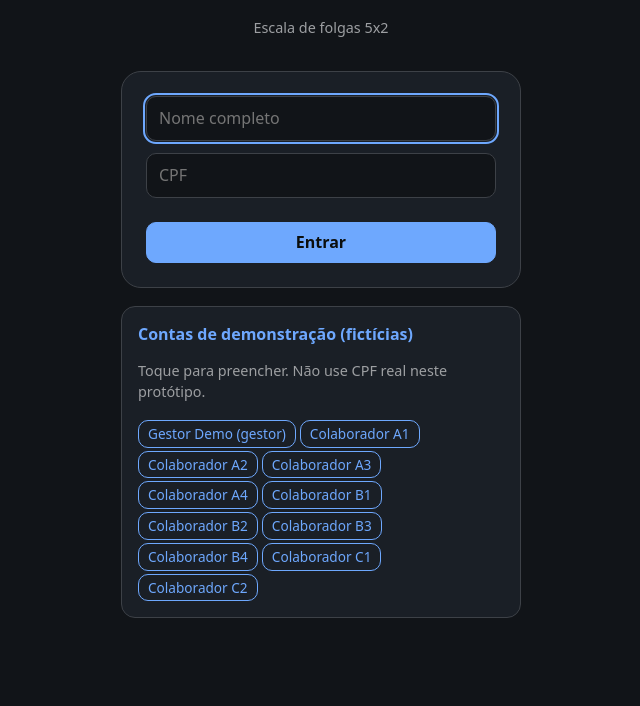
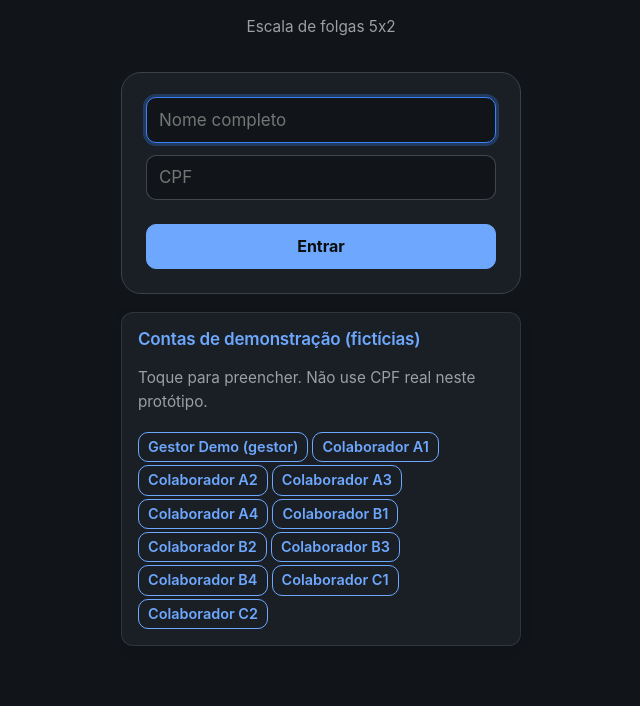
Before and after one commit to gadelhafre/escala-teste2, a plain HTML site: page index.html in a window 1280 px wide. Shown: the part 94-800 px from the top of the page, without its empty margins (319-959 px from the left). Drawn offline with Linux system fonts and the light colour scheme.

```diff
--- a/index.html
+++ b/index.html
@@ -1717,6 +1717,104 @@ function gLog() {
   iniciar();
 })();
 // ===== FIM DA PARTE 8 =====
+  // ---------- tema "clean": só estética, nenhuma função alterada ----------
+(function temaClean() {
+  const st = document.createElement('style');
+  st.id = 'tema-clean';
+  st.textContent = `
+:root{
+  --raio:12px;
+  --sombra:0 1px 2px rgba(0,0,0,.06),0 4px 14px rgba(0,0,0,.06);
+  --sombra-alta:0 2px 4px rgba(0,0,0,.08),0 10px 28px rgba(0,0,0,.14);
+  --suave:.18s ease;
+}
+html{font-size:17px}
+body{
+  font-family:Inter,system-ui,-apple-system,"Segoe UI",Roboto,"Helvetica Neue",sans-serif;
+  line-height:1.55;-webkit-font-smoothing:antialiased;
+}
+
+/* textos pequenos e cinzas: maiores e na cor normal do texto */
+small,.muted,.sub,.hint,.dica,.nota,.fraco,.dim,.obs,.legenda,.ajuda{
+  font-size:.95rem!important;
+  color:inherit!important;
+  opacity:1!important;
+}
+
+/* títulos mais limpos */
+h1,h2,h3{font-weight:700;letter-spacing:-.01em;line-height:1.25}
+
+/* cartões e blocos */
+.card,.cartao,.box,.panel,.painel,section{border-radius:var(--raio)}
+.card,.cartao,.box,.panel,.painel{
+  box-shadow:var(--sombra);
+  border:1px solid color-mix(in srgb,currentColor 10%,transparent);
+  transition:box-shadow var(--suave),transform var(--suave);
+}
+.card:hover,.cartao:hover,.box:hover{box-shadow:var(--sombra-alta)}
+
+/* botões */
+button,.btn{
+  font:inherit;font-weight:600;cursor:pointer;
+  border-radius:10px;padding:.55rem 1rem;
+  transition:transform var(--suave),box-shadow var(--suave),filter var(--suave);
+}
+button:hover,.btn:hover{transform:translateY(-1px);box-shadow:var(--sombra);filter:brightness(1.06)}
+button:active,.btn:active{transform:translateY(0) scale(.98);box-shadow:none}
+
+/* campos */
+input,select,textarea{
+  font:inherit;font-size:1rem;
+  border-radius:10px;padding:.5rem .7rem;
+  border:1px solid color-mix(in srgb,currentColor 22%,transparent);
+  transition:border-color var(--suave),box-shadow var(--suave);
+}
+input[type=checkbox],input[type=radio]{padding:0;transform:scale(1.15)}
+input:focus,select:focus,textarea:focus{
+  outline:none;
+  border-color:#3b82f6;
+  box-shadow:0 0 0 3px color-mix(in srgb,#3b82f6 28%,transparent);
+}
+:focus-visible{outline:3px solid color-mix(in srgb,#3b82f6 45%,transparent);outline-offset:2px}
+
+/* abas */
+nav button,.abas button,.aba,.tab{
+  border-radius:999px;box-shadow:none;
+}
+
+/* tabelas e calendário */
+table{font-size:.95rem}
+th{font-weight:700;letter-spacing:.01em}
+th,td{padding:.45rem .4rem}
+tbody tr{transition:background var(--suave)}
+tbody tr:hover{background:color-mix(in srgb,currentColor 6%,transparent)}
+td.clic,.cal-dia{
+  cursor:pointer;border-radius:8px;
+  transition:transform var(--suave),box-shadow var(--suave);
+}
+td.clic:hover,.cal-dia:hover{
+  transform:scale(1.1);box-shadow:var(--sombra-alta);position:relative;z-index:2;
+}
+.sbtn{border-radius:10px;transition:transform var(--suave),box-shadow var(--suave)}
+.sbtn:hover{transform:translateY(-2px);box-shadow:var(--sombra)}
+
+/* selos e mensagens */
+.badge{font-size:.85rem;font-weight:600;border-radius:999px;padding:.15rem .6rem}
+.msg,.toast{border-radius:var(--raio);box-shadow:var(--sombra);font-size:1rem}
+
+/* janelas (modais) */
+.modal,.modal-box,.modal-caixa,[role=dialog]{
+  border-radius:16px;box-shadow:var(--sombra-alta);
+  animation:temaEntrada .22s ease;
+}
+.toast{animation:temaEntrada .22s ease}
+@keyframes temaEntrada{from{opacity:0;transform:translateY(10px) scale(.98)}to{opacity:1;transform:none}}
+
+@media (prefers-reduced-motion:reduce){
+  *{animation:none!important;transition:none!important}
+}`;
+  document.head.append(st);
+})();
 </script>
 </body>
 </html>
```
